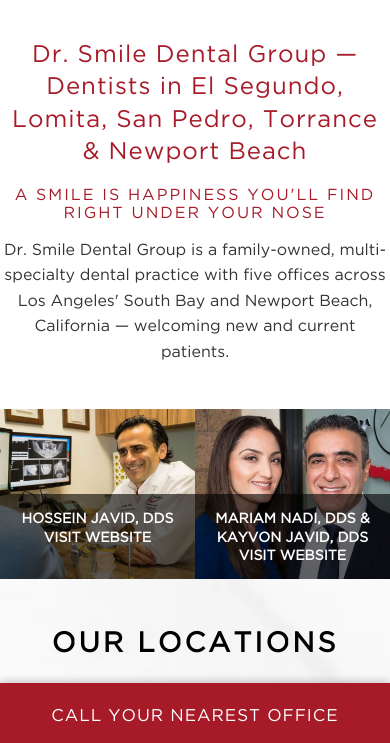
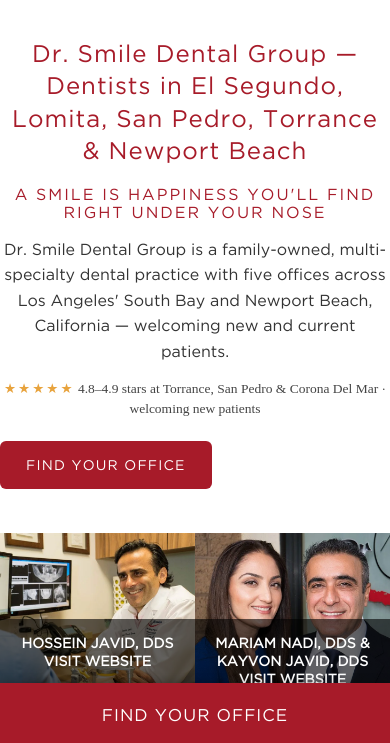
Before and after one commit to skittleson/doctorsmile_landing, a plain HTML site: page docs/index.html in a window 390 px wide. Shown: the part 97-840 px from the top of the page. Drawn offline with Linux system fonts and the light colour scheme.

Commit message:
Hero CTA + trust line + honest sticky-bar wording
- Solid crimson CTA 'Find your office' (#locations) above the fold
- Trust line: 4.8-4.9 stars at Torrance/San Pedro/Corona Del Mar (real numbers)
- Sticky bar text 'Call your nearest office' -> 'Find your office' (it links to the office list, not a phone call)

```diff
--- a/docs/index.html
+++ b/docs/index.html
@@ -331,6 +331,34 @@
             max-width: 820px;
         }
 
+        .hero-trust {
+            text-align: center;
+            color: #444;
+            font-size: 13.5px;
+            line-height: 1.5;
+            margin: 14px auto 0;
+            max-width: 820px;
+        }
+        .hero-trust .star { color: #e8a33d; letter-spacing: 2px; }
+
+        .hero-cta-row { text-align: center; margin-top: 22px; }
+        .hero-cta {
+            display: inline-block;
+            min-height: 48px;
+            line-height: 48px;
+            padding: 0 26px;
+            background: #a71b29;
+            color: #fff;
+            border-radius: 6px;
+            font-family: 'Gotham Book', sans-serif;
+            font-size: 14px;
+            letter-spacing: 1.2px;
+            text-transform: uppercase;
+            text-decoration: none;
+            box-sizing: border-box;
+        }
+        .hero-cta:hover { background: #8f1522; }
+
         .overlay-text h2 { font-size: 20px; line-height: 1.5; margin: 0; }
         a.goLink:hover .overlay-text { height: 100%; padding-top: 40%; transition: all 300ms ease; }
 
@@ -559,6 +587,10 @@
                 <h1 class="introTag">Dr. Smile Dental Group — Dentists in El Segundo, Lomita, San Pedro, Torrance &amp; Newport Beach</h1>
                 <p class="tagline-sub">A Smile is Happiness You'll Find Right Under Your Nose</p>
                 <p class="tagline-intro">Dr. Smile Dental Group is a family-owned, multi-specialty dental practice with five offices across Los Angeles' South Bay and Newport Beach, California — welcoming new and current patients.</p>
+                <p class="hero-trust"><span class="star">★★★★★</span> 4.8–4.9 stars at Torrance, San Pedro &amp; Corona Del Mar &middot; welcoming new patients</p>
+                <div class="hero-cta-row">
+                    <a class="hero-cta" href="#locations">Find your office</a>
+                </div>
             </div>
         </div>
     </section>
@@ -747,7 +779,7 @@
     </section>
 </main>
 <div class="sticky-call" role="navigation" aria-label="Call your nearest office">
-    <a href="#locations" onclick="trackLocationClick('all','sticky_cta','#locations')">Call your nearest office</a>
+    <a href="#locations" onclick="trackLocationClick('all','sticky_cta','#locations')">Find your office</a>
 </div>
 <script>
     function trackLocationClick(city, linkType, url) {
```
